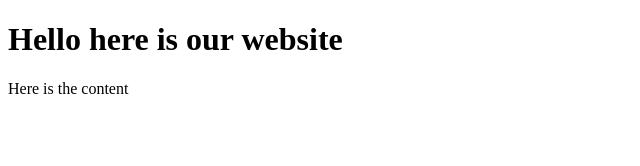
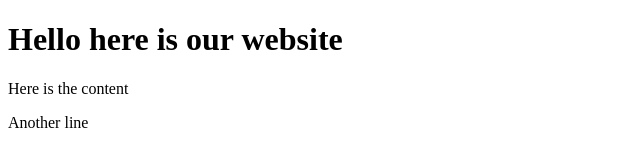
Before and after one commit to DanVHansen/test, a plain HTML site: page index.html in a window 1280 px wide. Shown: the full height of the page, 0-640 px from the left. Drawn offline with Linux system fonts and the light colour scheme.

Commit message:
Update index.html

```diff
--- a/index.html
+++ b/index.html
@@ -9,5 +9,6 @@
 <body>
     <h1>Hello here is our website</h1>
     <p>Here is the content</p>
+    <body>Another line</body>
 </body>
 </html>
```
